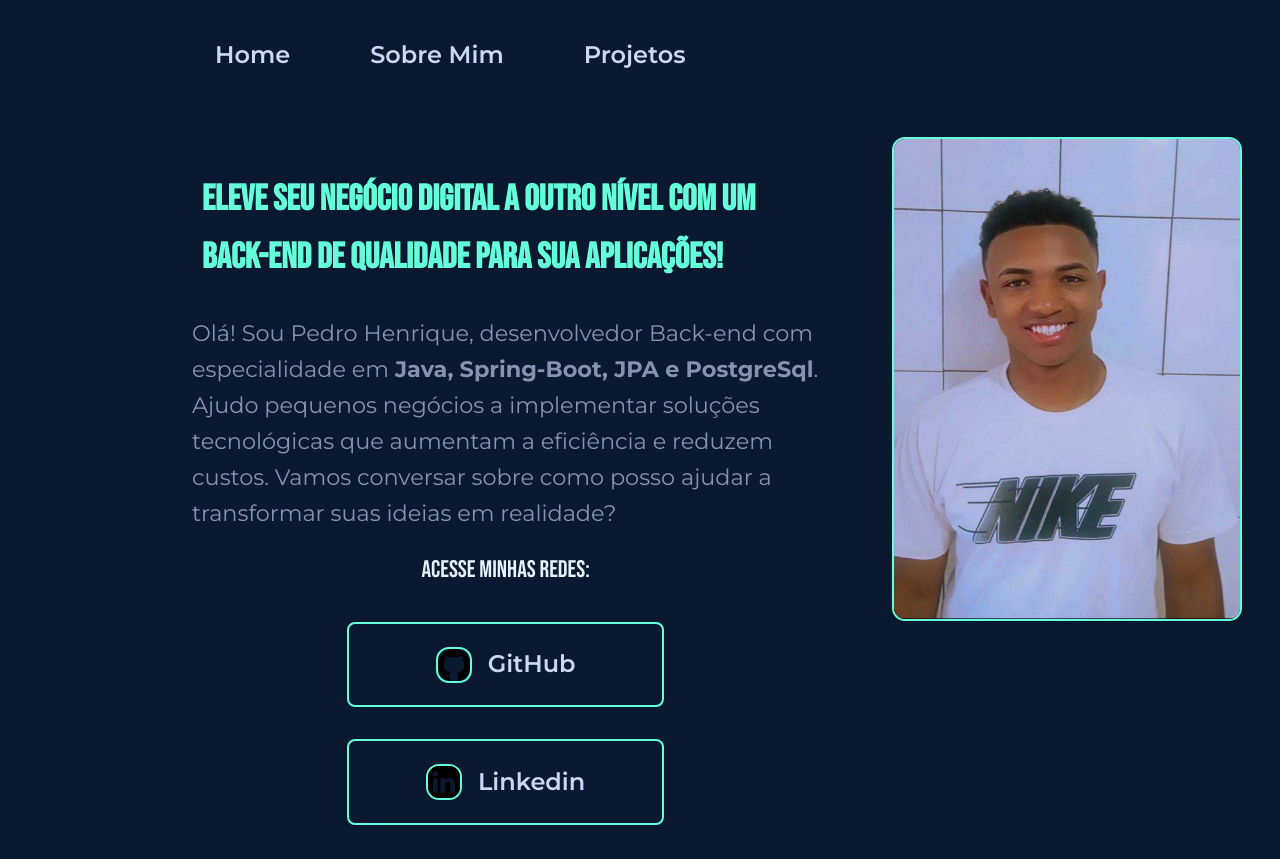
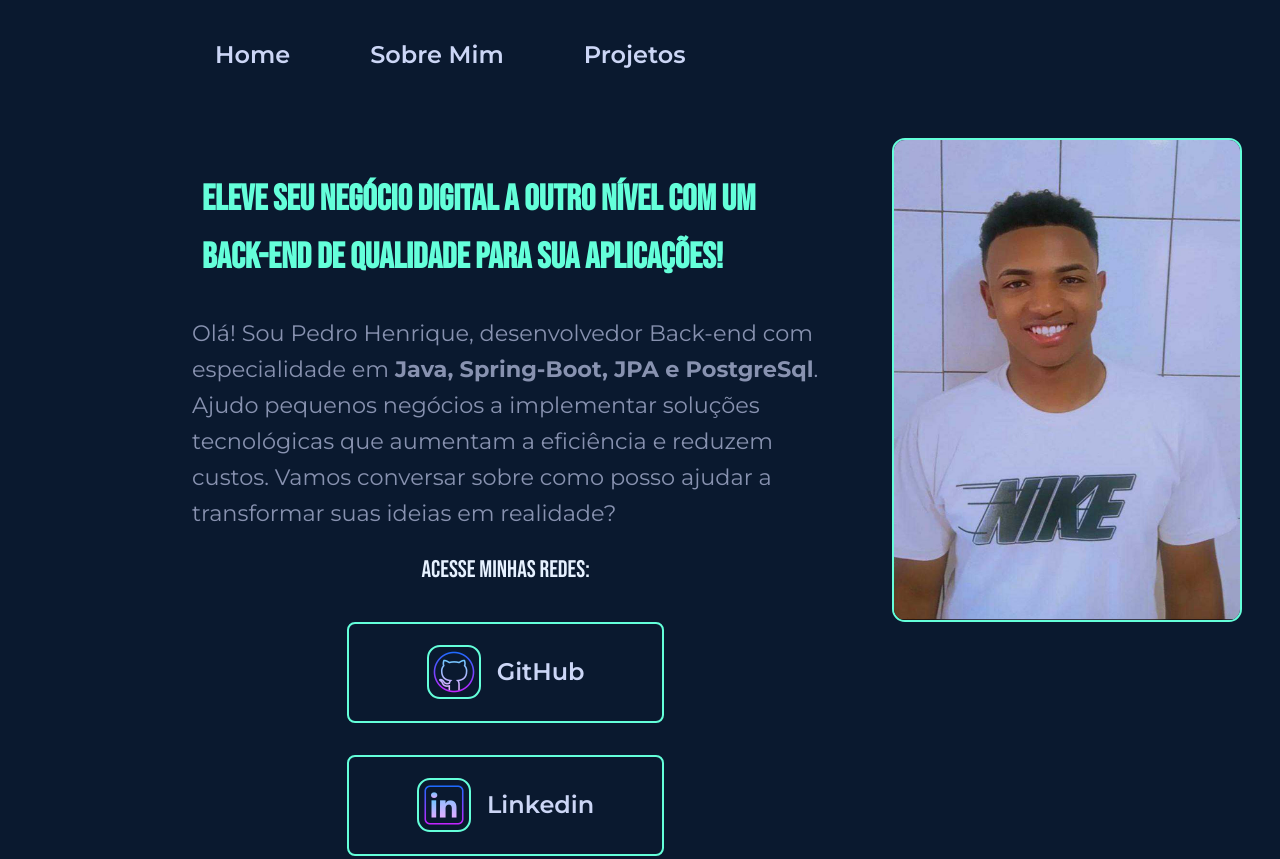
Before and after one commit to PedroHQO/portfolio-pedrohqo, a plain HTML site: page index.html in a window 1280 px wide. Shown: the top 859 px of the page. Drawn offline with Linux system fonts and the light colour scheme.

Commit message:
Ajustando icones para combinar com interface em estilos

```diff
--- a/index.html
+++ b/index.html
@@ -24,10 +24,10 @@
         <div class="apresentacao__links">
             <h2 class="apresentacao__links__subtitulos">Acesse minhas Redes:</h2>
             <a class="apresentacao__links__botoes" href="https://github.com/PedroHQO">
-                <img src="./assets/github_black_logo_icon_147128.png" alt="Logo gitHub">
+                <img src="./assets/icons8-github-50.png" alt="Logo gitHub">
                 GitHub</a>
             <a class="apresentacao__links__botoes" href="https://www.linkedin.com/in/pedro-henrique-a07564207/">
-                <img src="./assets/sociallinkedin_member_70.png" alt=""Logo Linkedin>
+                <img src="./assets/icons8-linkedin-50.png" alt="Logo Linkedin">
                 Linkedin</a>
         </div>
     </section>
--- a/styles/style.css
+++ b/styles/style.css
@@ -109,7 +109,6 @@ img{
 }
 
 .apresentacao__links__botoes{
-
     display:flex;
     justify-content: center;
     align-items: center;
```
Also changed, not shown: assets/github.png (added), assets/icons8-github-50.png (added), assets/icons8-linkedin-50.png (added).
